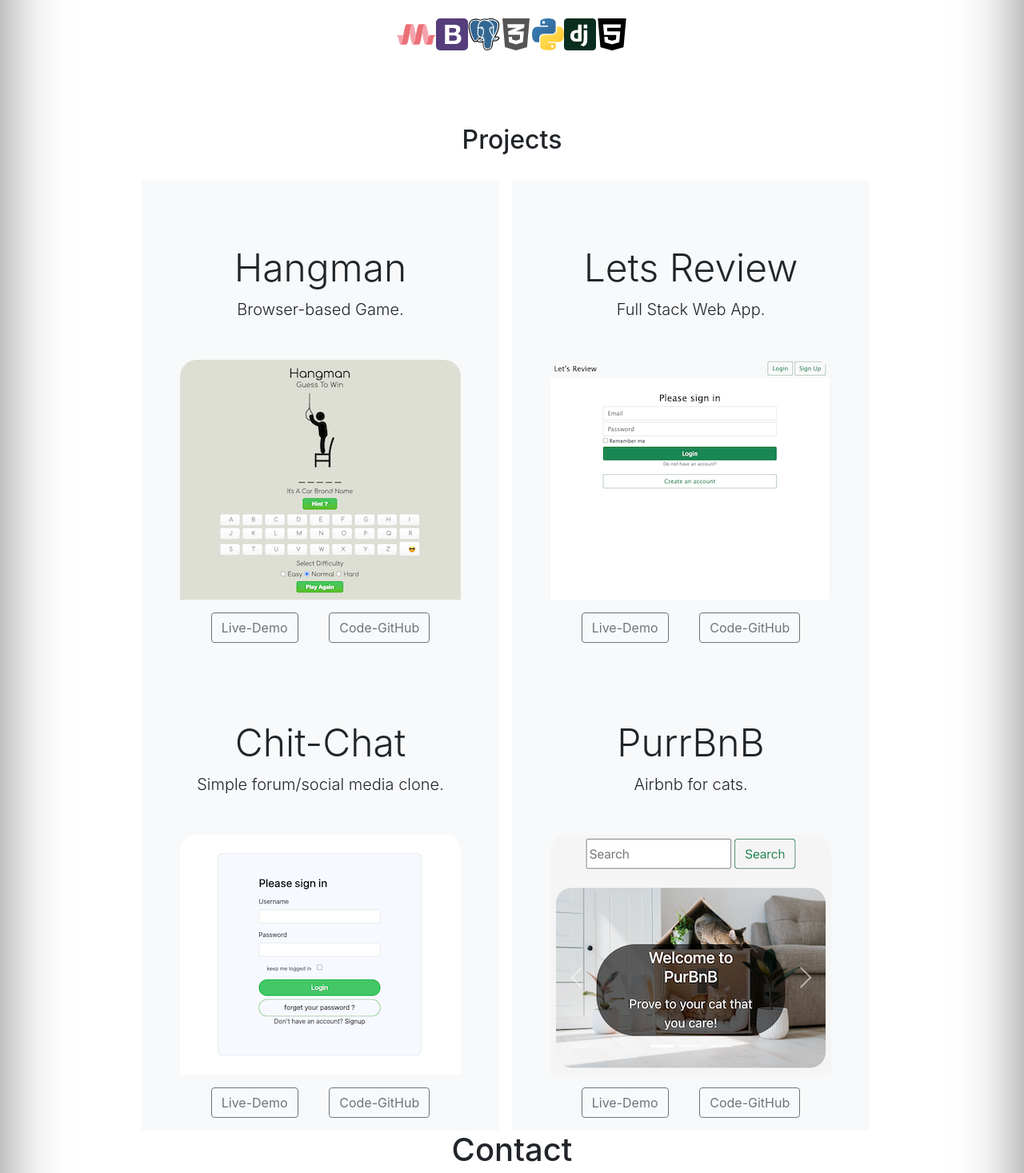
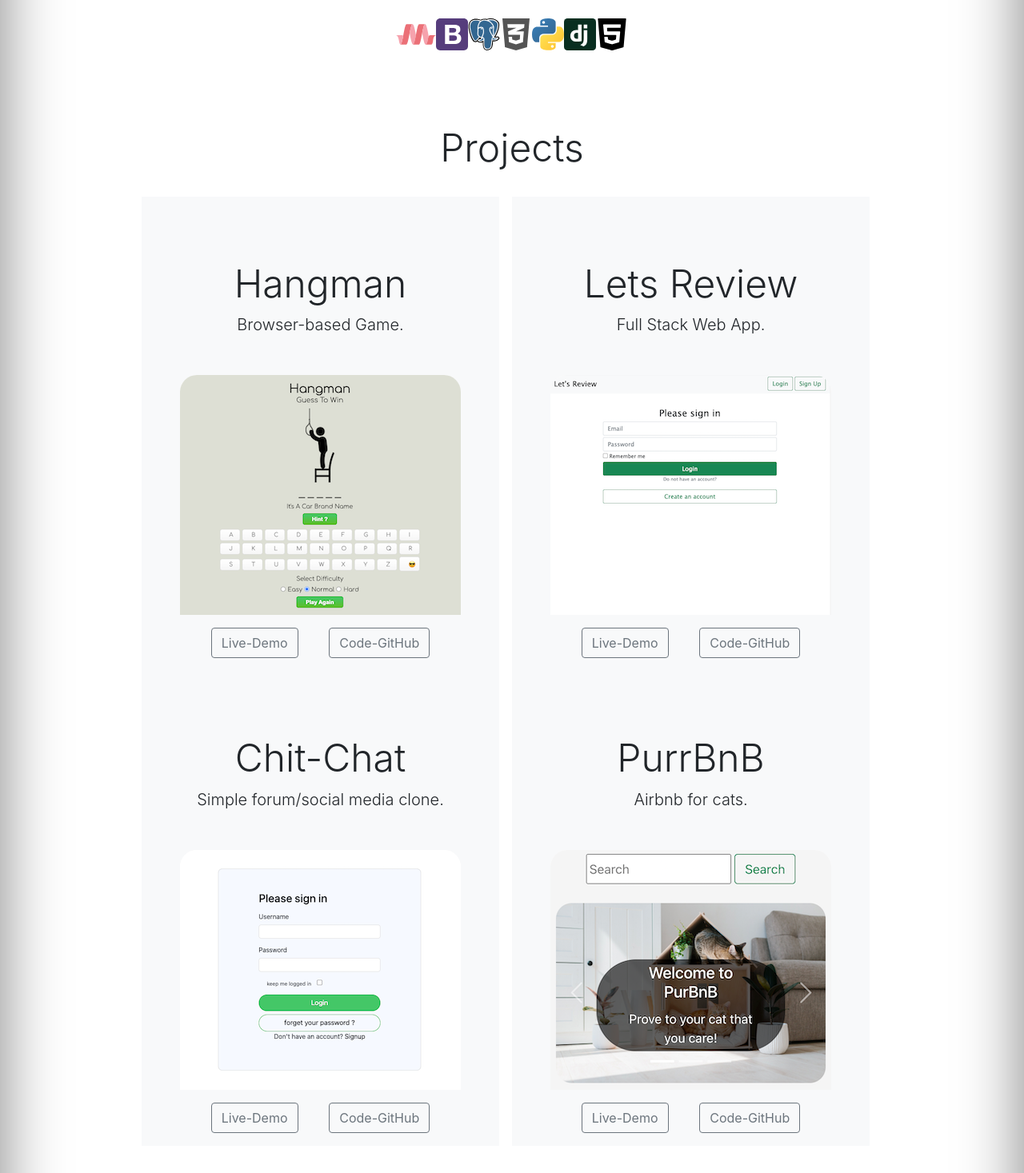
Before and after one commit to Bereket-U/portfolio, a React (Create React App) app: page / in a window 1280 px wide. Shown: the part 403-1870 px from the top of the page at 80% size. Built offline with nearby package versions, Linux system fonts and the light colour scheme.

Commit message:
add display-5 class on titles

```diff
--- a/src/components/Contact/Contact.jsx
+++ b/src/components/Contact/Contact.jsx
@@ -3,7 +3,7 @@ import React from "react";
 export default function Contact() {
   return (
     <div>
-      <h1>Contact</h1>
+      <h1 className="p-5 display-5">Contact</h1>
     </div>
   );
 }
--- a/src/components/Portfolio/Portfolio.jsx
+++ b/src/components/Portfolio/Portfolio.jsx
@@ -3,7 +3,7 @@ import React from "react";
 export default function Portfolio() {
   return (
     <div>
-      <h2 className="p-4">Projects</h2>
+      <h2 className="p-4 display-5">Projects</h2>
       <div className="body-container d-flex mx-auto justify-content-center">
         <div class="d-md-flex flex-md-equal ">
           <div class="bg-light me-md-3 pt-3 px-3 pt-md-5 px-md-5 text-center overflow-hidden">
```
